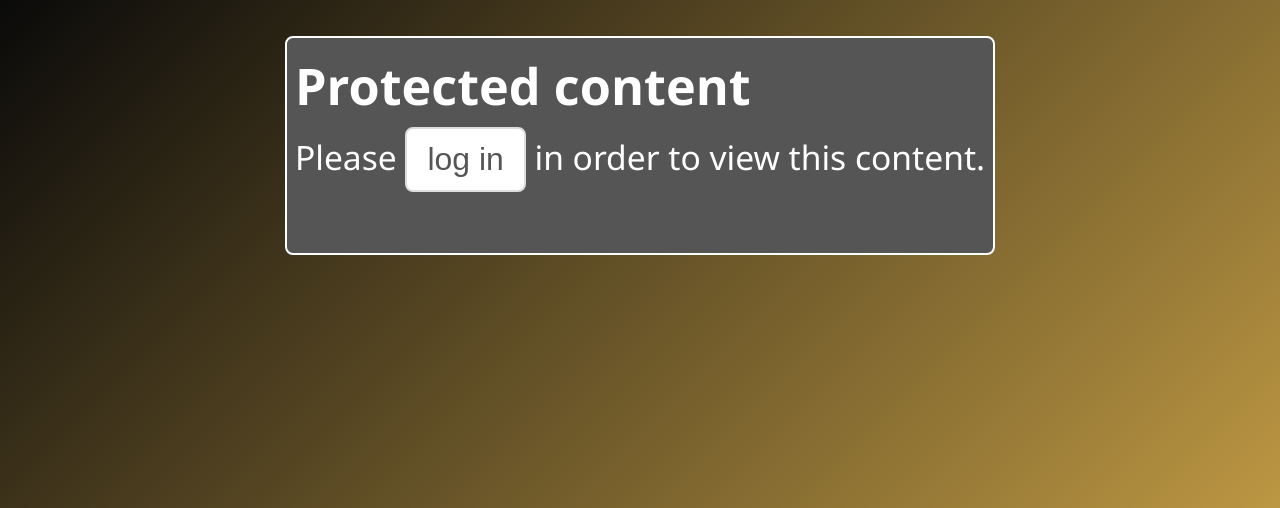
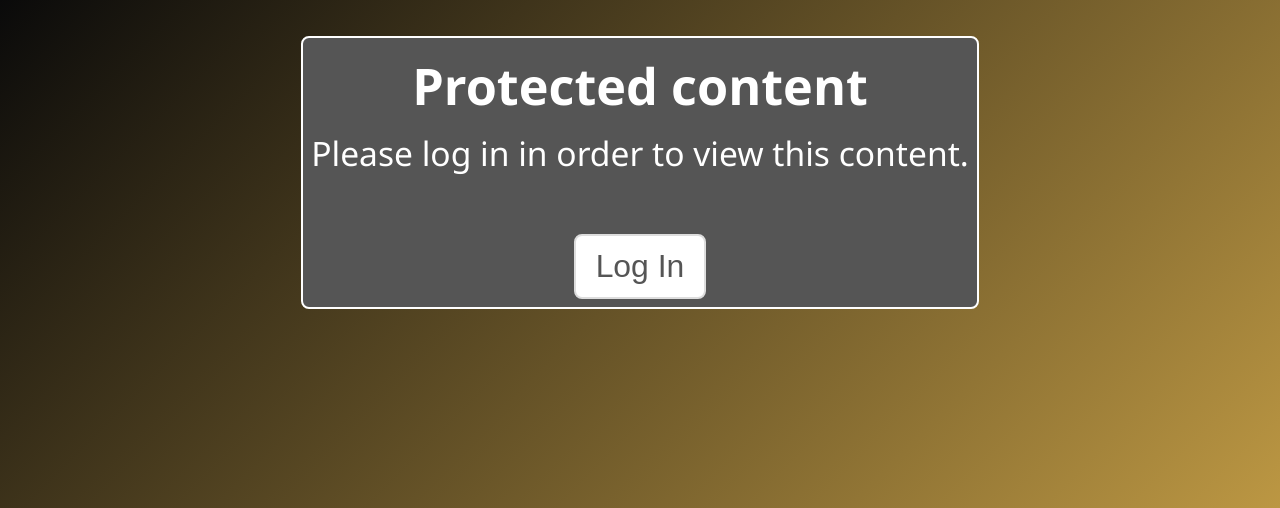
Before and after one commit to OMCI-Source-Code/callture-upload-form, a Flask app: template templates/msg_login_required.html in a window 1280 px wide. Shown: the top 508 px of the page. Run offline with Flask 3, Linux system fonts and the light colour scheme; the template is opened without the code that fills it, so the values that code supplies are empty; parts of the project's set-up code (start-up, migrations or seed data) failed here and were passed over.

Commit message:
Fixed minor visual bug with login

```diff
--- a/public/styles.css
+++ b/public/styles.css
@@ -424,6 +424,7 @@ body {
    display: flex;
    align-content: center;
    justify-content: center;
+   text-align: center;
 }
 
  .inner-content{
--- a/templates/msg_login_required.html
+++ b/templates/msg_login_required.html
@@ -5,10 +5,11 @@
 {% endblock %}
 
 {% block content %}
-    <div class="alert"> Please <button href="/login"
+    <div class="alert"> Please log in in order to view this content. </div>
+    <br />
+    <button href="/login"
                                        id="login-btn"
                                        class="login-btn"
                                        onclick="location.href='/login'"
-    > log in</button> in order to view this content. </div>
-    </br>
+    > Log In</button>
 {% endblock %}
```
